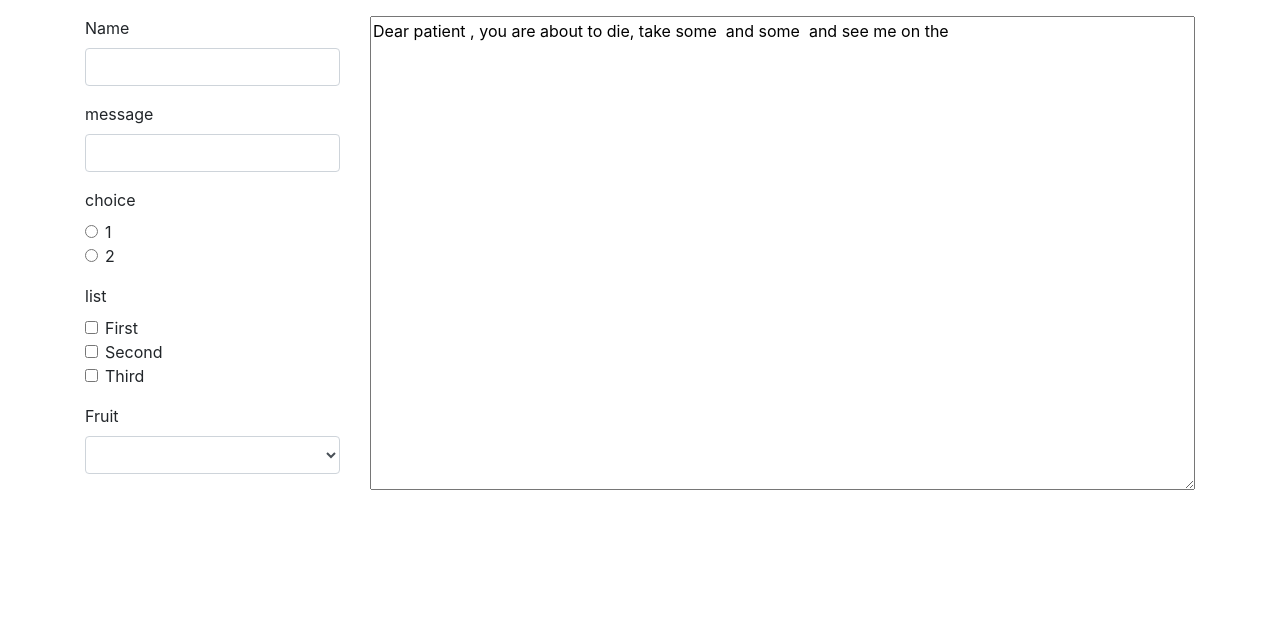
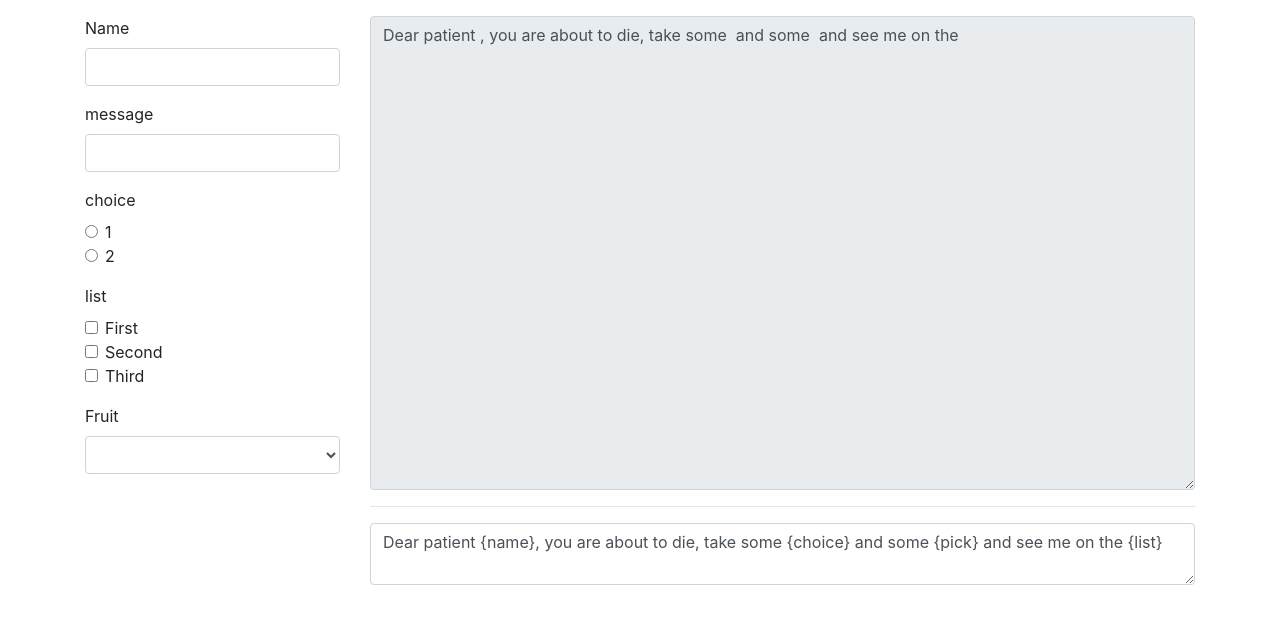
Before and after one commit to Itamaram/dr-template, a React (Create React App) app: page / in a window 1280 px wide. Shown: the top 624 px of the page. Built offline with nearby package versions, Linux system fonts and the light colour scheme.

Commit message:
Separate template from logic

```diff
--- a/src/App.js
+++ b/src/App.js
@@ -1,7 +1,9 @@
 import './App.css';
-import * as template from './template.json';
+//import * as template from './template.json';
 import React, { useState } from 'react'
 import { FormCheck, FormControl, FormGroup, FormLabel } from 'react-bootstrap';
+
+const template = require('./template.json')
 
 const TextInput = (props) => {
   return (
@@ -96,7 +98,7 @@ class CheckboxInput extends React.Component {
   }
 }
 
-const InputCollection = (props) =>{
+const InputCollection = (props) => {
   return Object.entries(template.placeholders).map(([key, value]) => {
     switch (value.type) {
       case "checkbox":
@@ -115,12 +117,7 @@ const InputCollection = (props) =>{
 class Container extends React.Component {
   constructor(props) {
     super(props);
-    this.state = Object.keys(template).reduce((p, key) => Object.assign(p, { [key]: '' }), {});
-    this.handleChange = this.handleChange.bind(this);
-  }
-
-  handleChange(key, value) {
-    this.setState({ [key]: value });
+    this.state = Object.keys(props.template).reduce((p, key) => Object.assign(p, { [key]: '' }), { template: props.template.text });
   }
 
   render() {
@@ -128,11 +125,13 @@ class Container extends React.Component {
       <div className="row py-3">
         <div className="col-3">
           <div className="sticky-top">
-            <InputCollection onChange={this.handleChange} />
+            <InputCollection onChange={(key, value) => this.setState({ [key]: value })} />
           </div>
         </div>
         <div className="col">
-          <TextResult placeholders={this.state} />
+          <TextResult placeholders={this.state} template={this.state.template} />
+          <hr />
+          <FormControl as="textarea" value={this.state.template} onChange={e => this.setState({ template: e.target.value })} />
         </div>
       </div>
     )
@@ -145,14 +144,14 @@ function TextResult(props) {
   }
 
   return (
-    <textarea readOnly={true} style={{ width: "100%", height: "100%" }} value={interpolate(template.text, props.placeholders)} />
+    <FormControl as="textarea" readOnly={true} style={{ width: "100%", height: "100%" }} value={interpolate(props.template, props.placeholders)} />
   )
 }
 
 function App() {
   return (
     <div className="container">
-      <Container />
+      <Container template={template} />
     </div>
   );
 }
```
